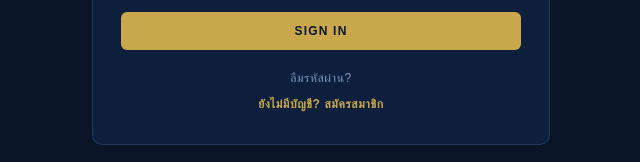
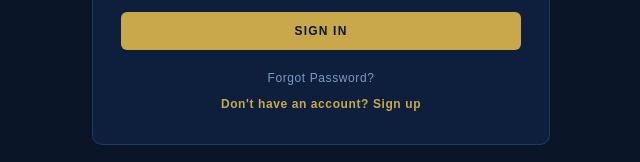
Before and after one commit to royalres/warranty-app, a React (Create React App) app: page / in a window 1280 px wide. Shown: the part 506-668 px from the top of the page, without its empty margins (319-959 px from the left). Built offline with nearby package versions, Linux system fonts and the light colour scheme.

Commit message:
translate auth page to english

```diff
--- a/src/Auth.js
+++ b/src/Auth.js
@@ -135,18 +135,18 @@ export default function Auth({ onLogin }) {
             <>
               <button onClick={() => { setMode("forgot"); setError(""); setMessage(""); }}
   style={{ background: "none", border: "none", color: TEXT2, fontSize: 12, cursor: "pointer", letterSpacing: "0.05em" }}>
-                ลืมรหัสผ่าน?
+  Forgot Password?
 </button>
 <button onClick={() => { setMode("register"); setError(""); setMessage(""); }}
   style={{ background: "none", border: "none", color: GOLD, fontSize: 12, cursor: "pointer", letterSpacing: "0.05em", fontWeight: 600 }}>
-                ยังไม่มีบัญชี? สมัครสมาชิก
+  Don't have an account? Sign up
 </button>
             </>
           )}
           {(mode === "register" || mode === "forgot") && (
             <button onClick={() => { setMode("login"); setError(""); setMessage(""); }}
   style={{ background: "none", border: "none", color: GOLD, fontSize: 12, cursor: "pointer", letterSpacing: "0.05em", fontWeight: 600 }}>
-              ← กลับไปหน้า Sign In
+  ← Back to Sign In
 </button>
           )}
         </div>
```
Lines whose indentation alone changed are shown as unchanged.
